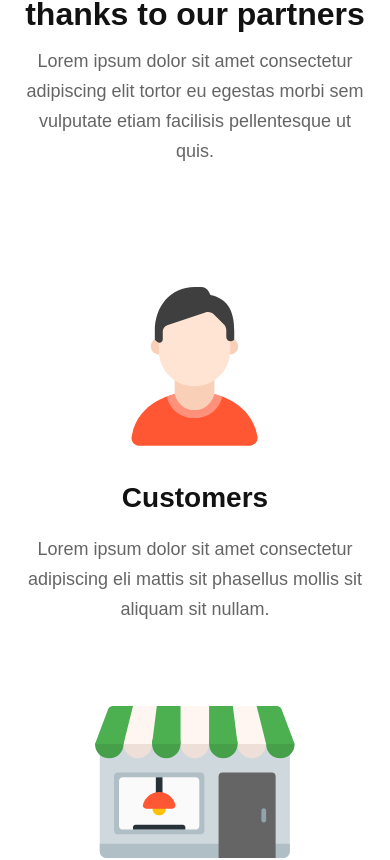
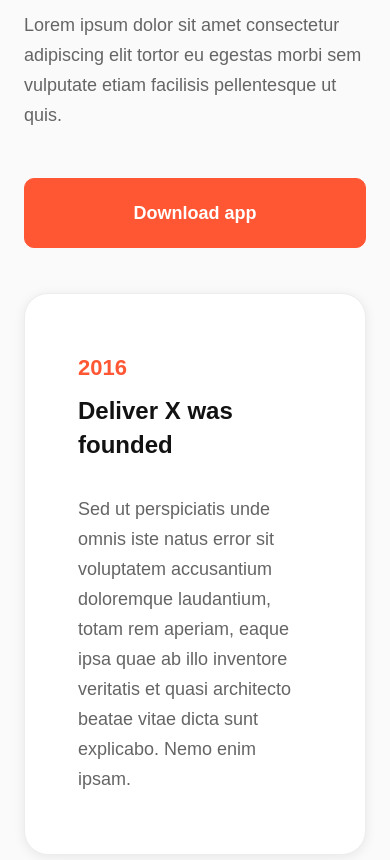
Before and after one commit to NeonNature/project-food, a React (Vite) app: page / in a window 390 px wide. Shown: the part 4139-4999 px from the top of the page. Built offline with nearby package versions, Linux system fonts and the light colour scheme; a web font is replaced by a local one.

Commit message:
feat: add journey section

```diff
--- a/src/components/Journey.tsx
+++ b/src/components/Journey.tsx
@@ -1,8 +1,100 @@
+import '../styles/journey.scss'
+import { gsap } from 'gsap'
+import { ScrollTrigger } from 'gsap/ScrollTrigger'
+import { useLayoutEffect, useRef } from 'react'
+
+gsap.registerPlugin(ScrollTrigger)
+
+interface JourneyCardProps {
+  text: string
+  title: string
+  date: string
+}
+
+const JourneyCard = ({ text, title, date }: JourneyCardProps) => {
+  return (
+    <div className="journey-card-container">
+      <div className="journey-card-date">{date}</div>
+      <div className="journey-card-title">{title}</div>
+      <div>{text}</div>
+    </div>
+  )
+}
+
 const Journey = () => {
+  const ref = useRef<null | HTMLDivElement>(null)
+
+  useLayoutEffect(() => {
+    const element = ref.current
+
+    if (element) {
+      // gsap.fromTo(
+      //   element.querySelectorAll('.mission-image-wrapper'),
+      //   {
+      //     scale: 0,
+      //   },
+      //   {
+      //     scale: 1,
+      //     duration: 0.5,
+      //     scrollTrigger: {
+      //       trigger: element.querySelector('.mission-grid'),
+      //     },
+      //   }
+      // )
+    }
+  }, [])
+
   return (
-    <>
-      <div />
-    </>
+    <div className="content-bg" ref={ref}>
+      <div className="journey-container">
+        <div className="journey-grid">
+          <div className="journey-wrapper">
+            <div className="journey-sticky">
+              <div className="journey-content">
+                <div className="journey-title">Our journey</div>
+                <h2 className="journey-header">
+                  It has been a long but incredible journey
+                </h2>
+                <div className="journey-text">
+                  Lorem ipsum dolor sit amet consectetur adipiscing elit tortor
+                  eu egestas morbi sem vulputate etiam facilisis pellentesque ut
+                  quis.
+                </div>
+                <div className="journey-button">
+                  <div>
+                    <a href="#">Download app</a>
+                  </div>
+                </div>
+              </div>
+            </div>
+          </div>
+          <div className="journey-roadmap">
+            <div className="journey-roadmap-grid">
+              <JourneyCard
+                date="2016"
+                title="Deliver X was founded"
+                text="Sed ut perspiciatis unde omnis iste natus error sit voluptatem accusantium doloremque laudantium, totam rem aperiam, eaque ipsa quae ab illo inventore veritatis et quasi architecto beatae vitae dicta sunt explicabo. Nemo enim ipsam."
+              />
+              <JourneyCard
+                date="2018"
+                title="Raised Series A at $50M valuation"
+                text="Sed ut perspiciatis unde omnis iste natus error sit voluptatem accusantium doloremque laudantium, totam rem aperiam, eaque ipsa quae ab illo inventore veritatis et quasi architecto beatae vitae dicta sunt explicabo. Nemo enim ipsam."
+              />
+              <JourneyCard
+                date="2019"
+                title="Raised Series B at $600M valuation"
+                text="Sed ut perspiciatis unde omnis iste natus error sit voluptatem accusantium doloremque laudantium, totam rem aperiam, eaque ipsa quae ab illo inventore veritatis et quasi architecto beatae vitae dicta sunt explicabo. Nemo enim ipsam."
+              />
+              <JourneyCard
+                date="2022"
+                title="Raised Series C at $3B valuation"
+                text="Sed ut perspiciatis unde omnis iste natus error sit voluptatem accusantium doloremque laudantium, totam rem aperiam, eaque ipsa quae ab illo inventore veritatis et quasi architecto beatae vitae dicta sunt explicabo. Nemo enim ipsam."
+              />
+            </div>
+          </div>
+        </div>
+      </div>
+    </div>
   )
 }
 
--- /dev/null
+++ b/src/styles/journey.scss
@@ -0,0 +1,144 @@
+@use 'utilities';
+
+.journey-title {
+  @extend .content-title;
+  margin-bottom: 12px;
+}
+.journey-header {
+  @extend .content-header;
+}
+
+.journey-container {
+  @extend .content-container;
+  padding-top: 50px;
+}
+
+.journey-content {
+  max-width: 520px;
+}
+
+.journey-grid {
+  grid-column-gap: 64px;
+  grid-template-columns: 1fr 1fr;
+  grid-column-gap: 28px;
+  grid-row-gap: 28px;
+  grid-template-rows: auto;
+  grid-auto-columns: 1fr;
+  align-items: center;
+  display: grid;
+}
+
+.journey-wrapper {
+  grid-area: span 1 / span 1 / span 1 / span 1;
+  align-self: stretch;
+}
+
+.journey-sticky {
+  top: 160px;
+  position: sticky;
+}
+
+.journey-text {
+  margin-bottom: 48px;
+}
+
+.journey-button {
+  align-items: center;
+  display: flex;
+
+  a {
+    display: inline-block;
+    cursor: pointer;
+    border: 1px solid var(--accent--primary-1);
+    background-color: var(--accent--primary-1);
+    color: var(--neutral--100);
+    text-align: center;
+    border-radius: 16px;
+    justify-content: center;
+    padding: 26px 38px;
+    font-weight: 700;
+    line-height: 1.111em;
+    text-decoration: none;
+    transition:
+      color 0.3s,
+      background-color 0.3s,
+      border-color 0.3s;
+
+    &:hover {
+      border-color: var(--secondary--color-1);
+      background-color: var(--secondary--color-1);
+      color: var(--neutral--100);
+    }
+  }
+}
+
+.journey-roadmap-container {
+  grid-area: span 1 / span 1 / span 1 / span 1;
+  justify-self: end;
+  max-width: 588px;
+}
+
+.journey-roadmap-grid {
+  grid-row-gap: 40px;
+  grid-template-rows: auto;
+  grid-template-columns: 1fr;
+  grid-auto-columns: 1fr;
+  display: grid;
+  grid-column-gap: 16px;
+}
+
+.journey-card-container {
+  padding: 60px 53px;
+  border: 1px solid var(--neutral--300);
+  background-color: var(--neutral--100);
+  box-shadow: 0 2px 12px 0 var(--general--shadow-02);
+  border-radius: 24px;
+  overflow: hidden;
+}
+
+.journey-card-date {
+  color: var(--accent--primary-1);
+  font-size: 22px;
+  font-weight: 700;
+  line-height: 1.273em;
+  margin-bottom: 12px;
+}
+
+.journey-card-title {
+  color: var(--neutral--800);
+  margin-top: 0;
+  margin-bottom: 32px;
+  font-size: 24px;
+  font-weight: 700;
+  line-height: 1.417em;
+}
+
+@media screen and (max-width: 991px) {
+  .journey-grid {
+    grid-template-columns: 1fr;
+  }
+}
+
+@media screen and (max-width: 767px) {
+  .journey-grid {
+    grid-row-gap: 53px;
+  }
+}
+
+@media screen and (max-width: 479px) {
+  .journey-grid {
+    grid-row-gap: 45px;
+  }
+
+  .journey-button {
+    flex-direction: column;
+    align-items: stretch;
+
+    a {
+      width: 100%;
+      border-radius: 10px;
+      padding: 24px 20px;
+      display: block;
+    }
+  }
+}
```
